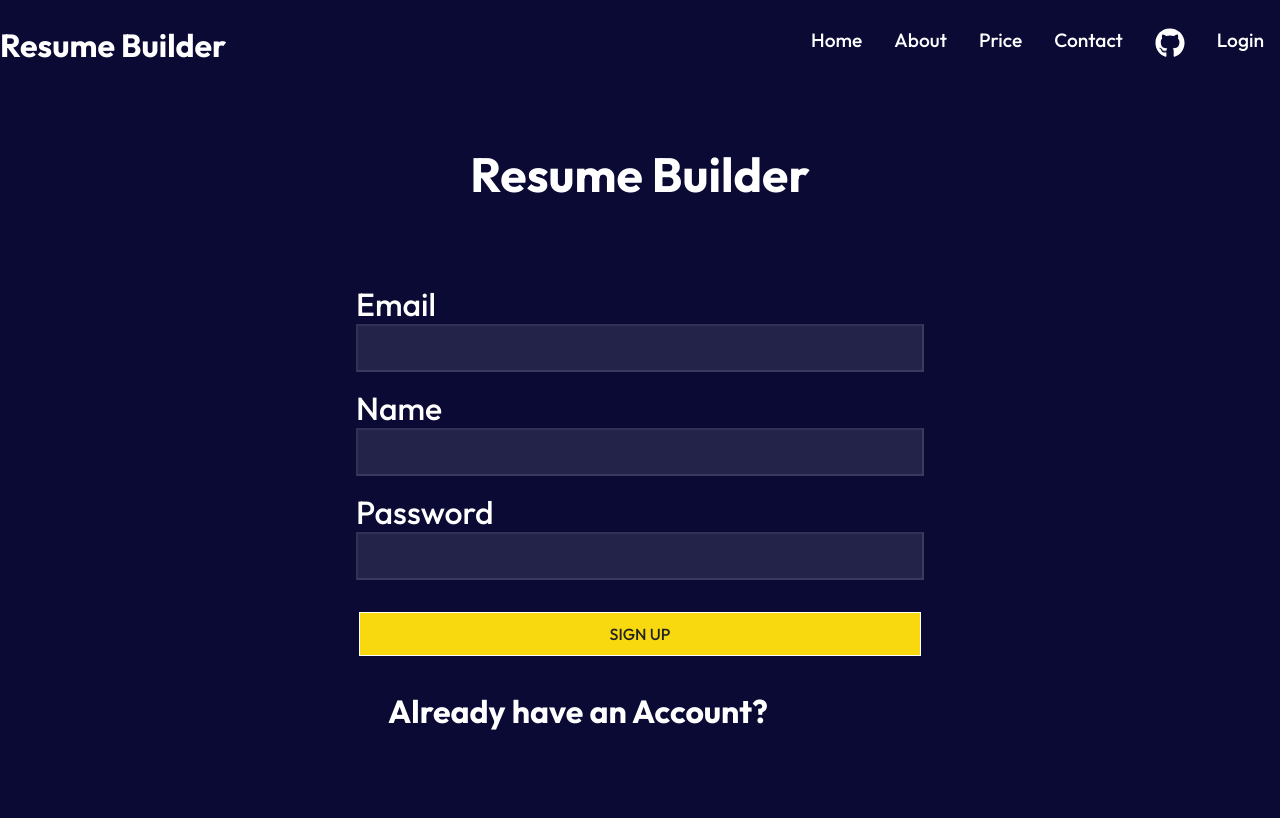
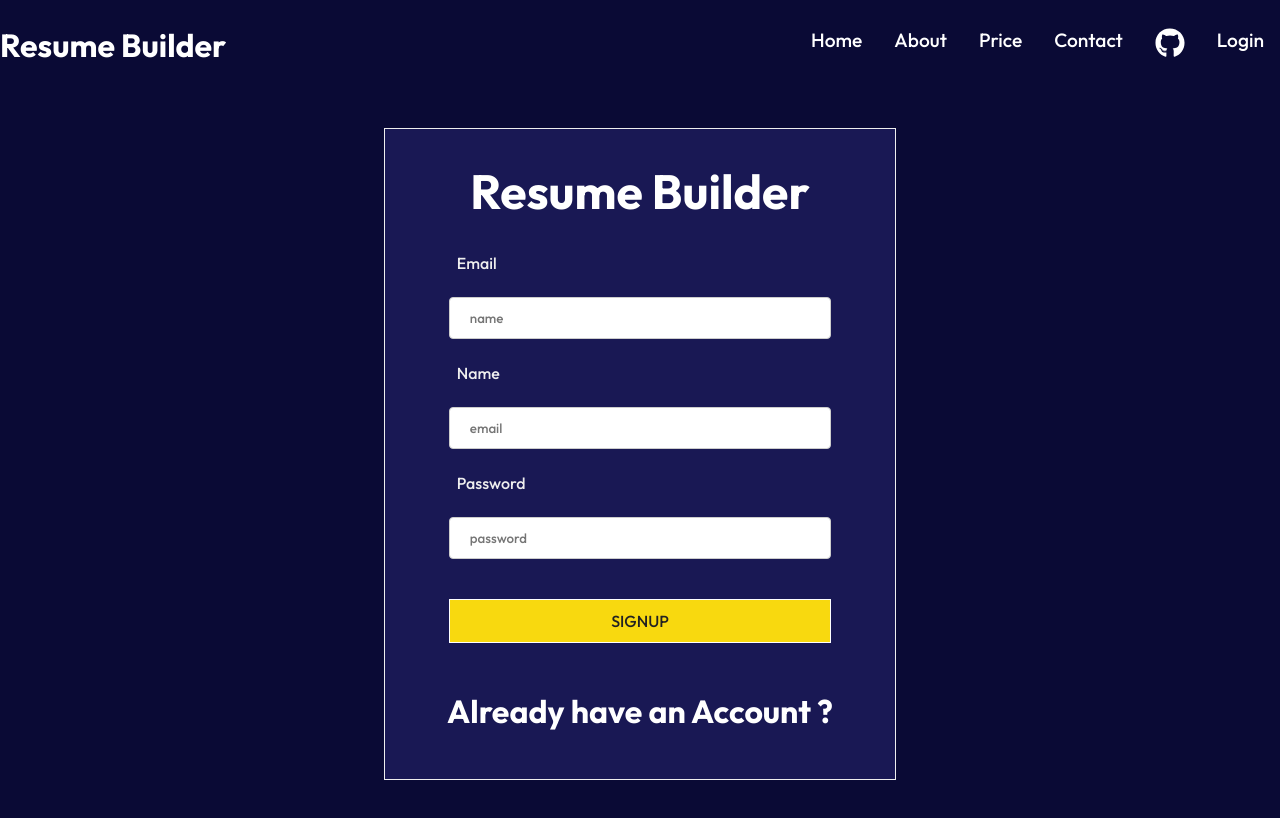
Before and after one commit to VGandhi27/Resume-Building, a React (Create React App) app: page /signup in a window 1280 px wide. Shown: the top 818 px of the page. Built offline with nearby package versions, Linux system fonts and the light colour scheme; a web font is replaced by a local one.

Commit message:
upgrading auth

```diff
--- a/src/components/SignIn.js
+++ b/src/components/SignIn.js
@@ -115,6 +115,7 @@ const PostData =()=>{
   return (
     <>
     <div className="form">
+      <div className="hero3">
      <div className="card auth-card input-field ">
      <h1 style={{textAlign:'center', fontSize:"3rem",padding:"1rem 1rem"}}>Resume Builder</h1>
 
@@ -131,8 +132,9 @@ const PostData =()=>{
         onClick={()=>PostData()}
         >SignIn
         </button>
-        <h5><Link to="/signup">Don't have an Account ?</Link></h5>
+        <h1 className="register"><Link to="/signup">Don't have an Account ?</Link></h1>
 
+      </div>
       </div>
 
     </div>
--- a/src/components/SignIn2Style.css
+++ b/src/components/SignIn2Style.css
@@ -1,6 +1,15 @@
 label{
-    color: #fff;
+    /* color: #fff;
     font-size: 2rem;
+    padding: 10rem; */
+    width: 80%;
+    padding: 8px 8px;
+    margin: 8px 0;
+    text-align: left;
+    display: inline-block;
+    /* border: 1px solid #ccc; */
+    border-radius: 4px;
+    /* box-sizing: border-box; */
 }
 .form{
     margin-top: 10%;
@@ -41,3 +50,46 @@ label{
     padding: 1rem;
 
 }
+input[type=text], select {
+    width: 80%;
+    padding: 12px 20px;
+    margin: 8px 0;
+    display: inline-block;
+    border: 1px solid #ccc;
+    border-radius: 4px;
+    box-sizing: border-box;
+  }
+
+  input[type=password], select {
+    width: 80%;
+    padding: 12px 20px;
+    margin: 8px 0;
+    display: inline-block;
+    border: 1px solid #ccc;
+    border-radius: 4px;
+    box-sizing: border-box;
+  }
+
+
+  .hero3{
+
+
+        width:40%;
+        margin-left: 30%;
+        padding: 0%;
+        display: flex;
+        align-items: center;
+        justify-content: center;
+        flex-wrap: wrap;
+        height: 100%;
+        min-height: 500px;
+        background-size: cover;
+        /* background: rgb(2,0,36); */
+    /*
+    background: rgba(0, 0, 0, 0.5);
+    height: 100vh;
+    min-height: 500px;
+    background-size: cover;
+    position: relative; */
+
+  }
--- a/src/components/SignUp.js
+++ b/src/components/SignUp.js
@@ -1,18 +1,164 @@
-import "./SignInStyle.css"
-import React ,{useState} from 'react'
-import Navbar from '../components/Navbar'
-import {Link,Outlet} from 'react-router-dom'
-import {useNavigate} from 'react-router-dom'
-import M from 'materialize-css'
+// import "./SignInStyle.css"
+// import React ,{useState} from 'react'
+// import Navbar from '../components/Navbar'
+// import {Link,Outlet} from 'react-router-dom'
+// import {useNavigate} from 'react-router-dom'
+// import M from 'materialize-css'
 
 
 
-const Form2 = () => {
+// const Form2 = () => {
+//   const [name, setName] = useState("")
+//   const [password, setPassword] = useState("")
+//   const [email, setEmail] = useState("")
+//   let navigate =useNavigate();
+
+
+//   const PostData =()=>{
+//     if(!/^(([^<>()\[\]\\.,;:\s@"]+(\.[^<>()\[\]\\.,;:\s@"]+)*)|(".+"))@((\[[0-9]{1,3}\.[0-9]{1,3}\.[0-9]{1,3}\.[0-9]{1,3}])|(([a-zA-Z\-0-9]+\.)+[a-zA-Z]{2,}))$/.test(email)){
+//     M.toast({html: "Invalid Email", classes:"#d32f2f red darken-2"})
+//      return
+//     }
+//     fetch("http://localhost:3000/signup",{
+//       method:"post",
+//       headers:{
+//         "Content-Type":"application/json"
+//       },
+//       body:JSON.stringify({
+//         name,
+//         password,
+//         email
+//       })
+//     }).then(res=>res.json())
+//     .then(data=>{
+//      if(data.error){
+//       M.toast({html: data.error, classes:"#d32f2f red darken-2"})
+//       }else{
+//         M.toast({html: data.message, classes:"#43a047 green darken-1"})
+//       navigate("/signin");
+//   }
+//   })
+//   .catch(err=>{
+//     console.log(err)
+//   })
+
+// }
+
+//   return (
+//     <>
+//     <Navbar/>
+//     <div className="form">
+//       <h1 style={{textAlign:'center', fontSize:"3rem",padding:"1rem 1rem"}}>Resume Builder</h1>
+//         <form >
+
+
+//             <label htmlFor="">Email</label>
+//             <input type="email" id="email" name="email" value={email} onChange={(e)=>setEmail(e.target.value)}/>
+
+//             <label htmlFor="">Name</label>
+//             <input type="text" id="name" name="name" value={name}onChange={(e)=>setName(e.target.value)}/>
+
+//             <label htmlFor="">Password</label>
+//             <input type="password" id="password" name="password" value={password} onChange={(e)=>setPassword(e.target.value)}/>
+
+//             <button className="btn" type="submit" onClick={()=>PostData()}> Sign Up </button>
+
+//             <h1 className="register"><Link to='/signin'>Already have an Account?</Link></h1>
+//         </form>
+//     </div>
+//     </>
+//   )
+// }
+
+// export default Form2
+
+
+
+
+
+
+// // import React ,{useState} from 'react'
+// // import {Link} from 'react-router-dom'
+// // import M from 'materialize-css'
+// // import {useNavigate} from 'react-router-dom'
+
+// //  const SignIn=()=> {
+
+// // const [name, setName] = useState("")
+// // const [password, setPassword] = useState("")
+// // const [email, setEmail] = useState("")
+// // let navigate =useNavigate();
+
+// // const PostData =()=>{
+// //   if(!/^(([^<>()\[\]\\.,;:\s@"]+(\.[^<>()\[\]\\.,;:\s@"]+)*)|(".+"))@((\[[0-9]{1,3}\.[0-9]{1,3}\.[0-9]{1,3}\.[0-9]{1,3}])|(([a-zA-Z\-0-9]+\.)+[a-zA-Z]{2,}))$/.test(email)){
+// //    M.toast({html: "Invalid Email", classes:"#d32f2f red darken-2"})
+// //    return
+// //   }
+// //   fetch("/signup",{
+// //     method:"post",
+// //     headers:{
+// //       "Content-Type":"application/json"
+// //     },
+// //     body:JSON.stringify({
+// //       name,
+// //       password,
+// //       email
+// //     })
+// //   }).then(res=>res.json())
+// //   .then(data=>{
+// //    if(data.error){
+// //     M.toast({html: data.error, classes:"#d32f2f red darken-2"})
+// //     }else{
+// //     M.toast({html: data.message, classes:"#43a047 green darken-1"})
+// //     navigate("/signin");
+// //   }
+// //   }).catch(err=>{
+// //     console.log(err)
+// //   })
+
+// // }
+
+
+
+// //   return (
+// //     <div className="mycard">
+// //      <div className="card auth-card input-field ">
+// //         <h2>Instagram</h2>
+// //         <input type="text" placeholder="name"
+// //         value={name}
+// //         onChange={(e)=>setName(e.target.value)} />
+
+// //         <input type="text" placeholder="email"
+// //          value={email}
+// //          onChange={(e)=>setEmail(e.target.value)}/>
+
+// //         <input type="text" placeholder="password"
+// //          value={password}
+// //          onChange={(e)=>setPassword(e.target.value)} />
+// //         <button className="btn waves-effect waves-light #64b5f6 blue darken-1"
+// //         onClick={()=>PostData()}
+// //         >SignUp
+// //         </button>
+// //         <h5><Link to="/signin">Already have an Account ?</Link></h5>
+// //       </div>
+// //     </div>
+// //   )
+// // }
+
+// // export default SignIn
+import "./SignIn2Style.css"
+import React ,{useState} from 'react'
+import {Link} from 'react-router-dom'
+import M from 'materialize-css'
+import {useNavigate} from 'react-router-dom'
+import Navbar from '../components/Navbar'
+
+ const SignIn=()=> {
+
 const [name, setName] = useState("")
 const [password, setPassword] = useState("")
 const [email, setEmail] = useState("")
 let navigate =useNavigate();
-
 
 const PostData =()=>{
   if(!/^(([^<>()\[\]\\.,;:\s@"]+(\.[^<>()\[\]\\.,;:\s@"]+)*)|(".+"))@((\[[0-9]{1,3}\.[0-9]{1,3}\.[0-9]{1,3}\.[0-9]{1,3}])|(([a-zA-Z\-0-9]+\.)+[a-zA-Z]{2,}))$/.test(email)){
@@ -36,113 +182,49 @@ const Form2 = () => {
     }else{
     M.toast({html: data.message, classes:"#43a047 green darken-1"})
     navigate("/signin");
+    console.log(data)
   }
-  })
-  .catch(err=>{
+  }).catch(err=>{
     console.log(err)
   })
 
 }
 
+
+
   return (
     <>
     <Navbar/>
     <div className="form">
+    <div className="hero3">
+
+     <div className="card auth-card input-field ">
         <h1 style={{textAlign:'center', fontSize:"3rem",padding:"1rem 1rem"}}>Resume Builder</h1>
-        <form >
-
 
         <label htmlFor="">Email</label>
-            <input type="email" id="email" name="email" onChange={(e)=>setEmail(e.target.value)}/>
+        <input type="text" placeholder="name"
+        value={name}
+        onChange={(e)=>setName(e.target.value)} />
 
          <label htmlFor="">Name</label>
-            <input type="text" id="name" name="name" onChange={(e)=>setName(e.target.value)}/>
+        <input type="text" placeholder="email"
+         value={email}
+         onChange={(e)=>setEmail(e.target.value)}/>
 
         <label htmlFor="">Password</label>
-            <input type="password" id="password" name="password" onChange={(e)=>setPassword(e.target.value)}/>
-
-            <button className="btn" type="submit" onClick={()=>PostData()}> Sign Up </button>
-
-            <h1 className="register"><Link to='/signin'>Already have an Account?</Link></h1>
-        </form>
+        <input type="password" placeholder="password"
+         value={password}
+         onChange={(e)=>setPassword(e.target.value)} />
+        <button className="btn waves-effect waves-light #64b5f6 blue darken-1"
+        onClick={()=>PostData()}
+        >SignUp
+        </button>
+        <h1 className="register"><Link to="/signin">Already have an Account ?</Link></h1>
+      </div>
+      </div>
     </div>
     </>
   )
 }
 
-export default Form2
-
-
-
-
-
-
-// import React ,{useState} from 'react'
-// import {Link} from 'react-router-dom'
-// import M from 'materialize-css'
-// import {useNavigate} from 'react-router-dom'
-
-//  const SignIn=()=> {
-
-// const [name, setName] = useState("")
-// const [password, setPassword] = useState("")
-// const [email, setEmail] = useState("")
-// let navigate =useNavigate();
-
-// const PostData =()=>{
-//   if(!/^(([^<>()\[\]\\.,;:\s@"]+(\.[^<>()\[\]\\.,;:\s@"]+)*)|(".+"))@((\[[0-9]{1,3}\.[0-9]{1,3}\.[0-9]{1,3}\.[0-9]{1,3}])|(([a-zA-Z\-0-9]+\.)+[a-zA-Z]{2,}))$/.test(email)){
-//    M.toast({html: "Invalid Email", classes:"#d32f2f red darken-2"})
-//    return
-//   }
-//   fetch("/signup",{
-//     method:"post",
-//     headers:{
-//       "Content-Type":"application/json"
-//     },
-//     body:JSON.stringify({
-//       name,
-//       password,
-//       email
-//     })
-//   }).then(res=>res.json())
-//   .then(data=>{
-//    if(data.error){
-//     M.toast({html: data.error, classes:"#d32f2f red darken-2"})
-//     }else{
-//     M.toast({html: data.message, classes:"#43a047 green darken-1"})
-//     navigate("/signin");
-//   }
-//   }).catch(err=>{
-//     console.log(err)
-//   })
-
-// }
-
-
-
-//   return (
-//     <div className="mycard">
-//      <div className="card auth-card input-field ">
-//         <h2>Instagram</h2>
-//         <input type="text" placeholder="name"
-//         value={name}
-//         onChange={(e)=>setName(e.target.value)} />
-
-//         <input type="text" placeholder="email"
-//          value={email}
-//          onChange={(e)=>setEmail(e.target.value)}/>
-
-//         <input type="text" placeholder="password"
-//          value={password}
-//          onChange={(e)=>setPassword(e.target.value)} />
-//         <button className="btn waves-effect waves-light #64b5f6 blue darken-1"
-//         onClick={()=>PostData()}
-//         >SignUp
-//         </button>
-//         <h5><Link to="/signin">Already have an Account ?</Link></h5>
-//       </div>
-//     </div>
-//   )
-// }
-
-// export default SignIn
+export default SignIn
```
Lines whose indentation alone changed are shown as unchanged.
